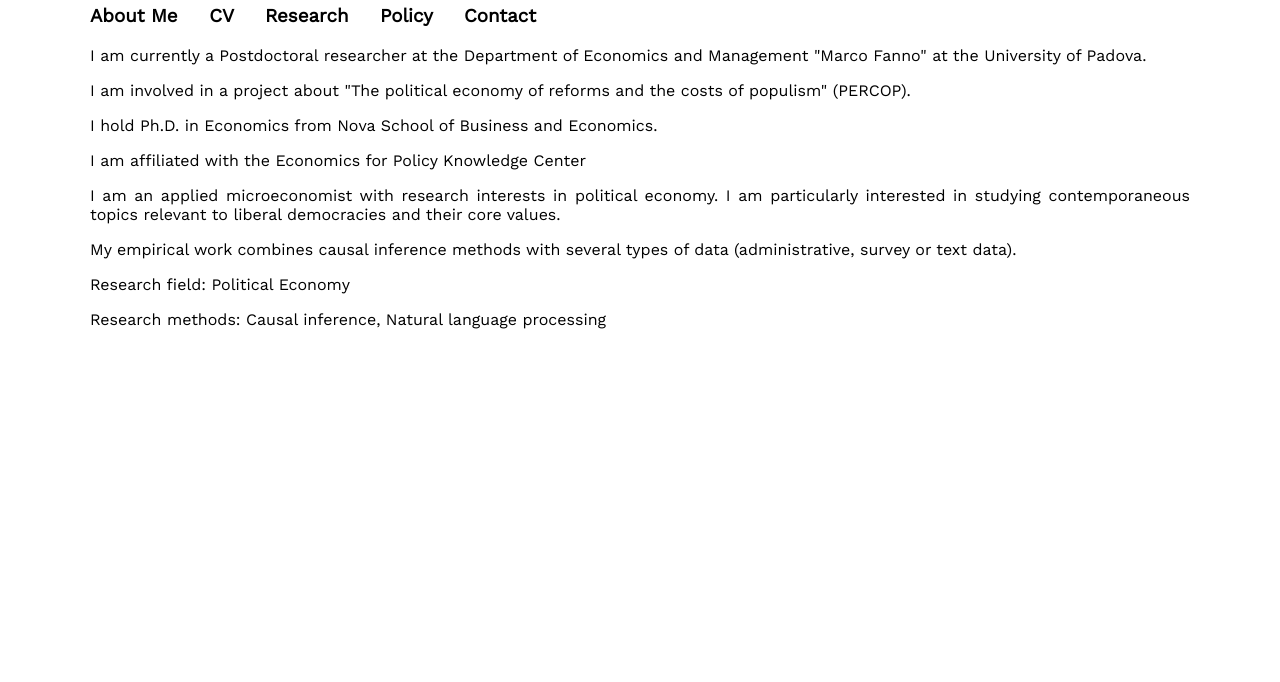
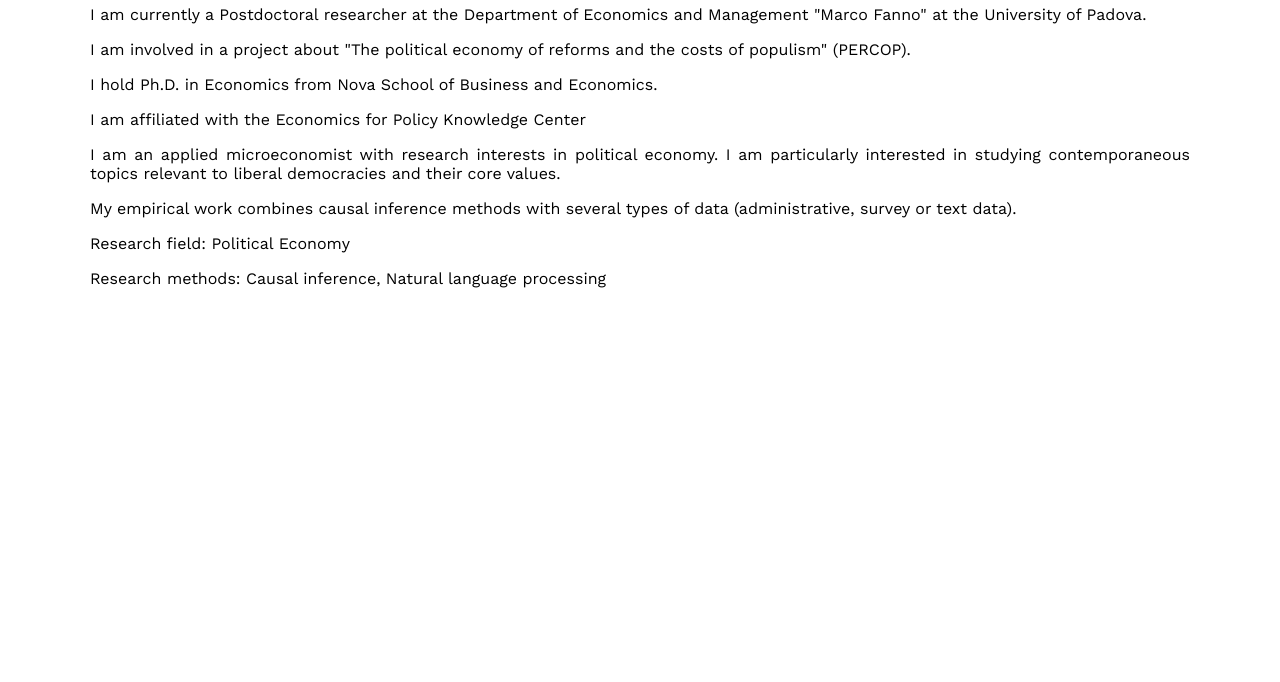
Before and after one commit to Lucianagf20/lucianafernandes.github.io, a plain HTML site: page index.html in a window 1280 px wide. Shown: the part 118-800 px from the top of the page. Drawn offline with nearby package versions, Linux system fonts and the light colour scheme.

Commit message:
Update index.html

```diff
--- a/index.html
+++ b/index.html
@@ -36,21 +36,6 @@ Marli Guimarães Fernandes
 </h1>
 <! end name >
 
-<! start tabs >
-<h3>
-<! about tab >
-<a href="https://marlifernandes.github.io/"> About Me </a> &emsp;
-<! cv tab >
-<a href="https://marlifernandes.github.io/CV/CV_MarliFernandes.pdf"> CV </a> &emsp;
-<! research tab >
-<a href="https://marlifernandes.github.io/research"> Research</a> &emsp;
-<! policy tab >
-<a href="https://marlifernandes.github.io/policy"> Policy </a> &emsp;
-<! contact tab >
-<a href="https://marlifernandes.github.io/contact"> Contact </a> &emsp;
-</h3>
-<! end tabs >
-
 <! start description >
 <p>
 I am currently a Postdoctoral researcher at the <a href='https://www.economia.unipd.it/en/'> Department of Economics and Management "Marco Fanno" at the University of Padova. </a>
```
